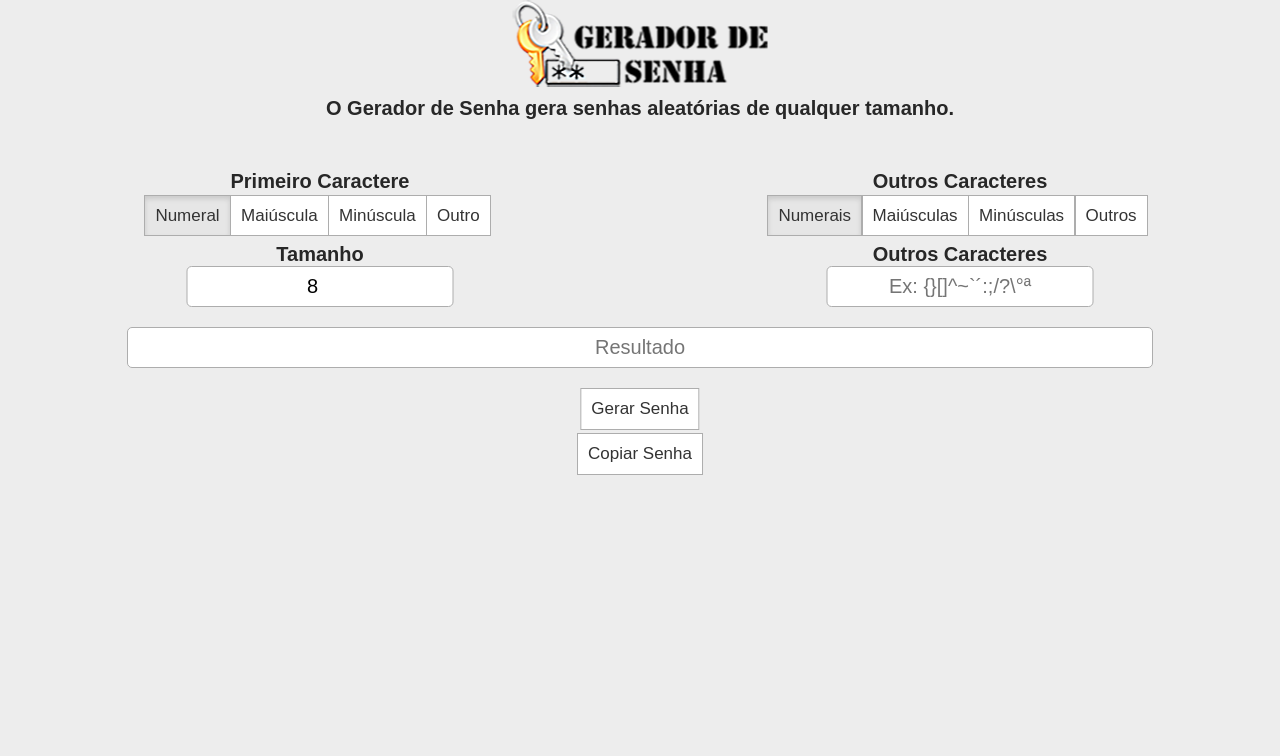
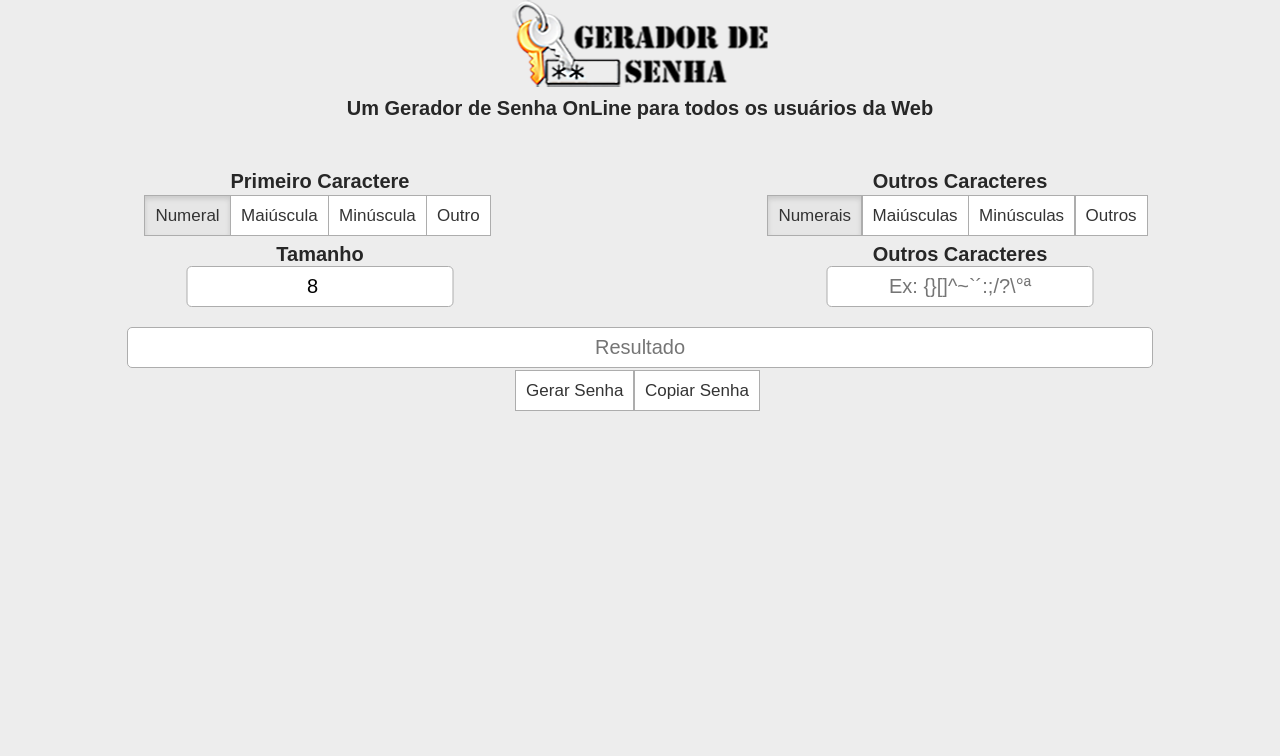
Before and after one commit to lucasgdb/password-generate, a plain HTML site: page index.html in a window 1280 px wide. Shown: the part 44-800 px from the top of the page. Drawn offline with Linux system fonts and the light colour scheme.

Commit message:
fixed somethings

```diff
--- a/index.html
+++ b/index.html
@@ -12,12 +12,12 @@
 
   <body>
     <header>
-      <h1>Gerador de Senhas</h1>
+      <h1>Gerador de Senha</h1>
     </header>
 
     <main>
       <img src="./media/geradordesenha.png" title="Gerador de Senha" />
-      <h1>O Gerador de Senha gera senhas aleatórias de qualquer tamanho.</h1>
+      <h1>Um Gerador de Senha OnLine para todos os usuários da Web</h1>
 
       <section id="firstCaracter">
         <h1>Primeiro Caractere</h1>
@@ -41,7 +41,7 @@
 
       <section>
         <h1>Tamanho</h1>
-        <input id="length" type="number" />
+        <input id="length" type="number" placeholder="8" min="0" />
       </section>
 
       <section>
@@ -49,9 +49,13 @@
         <input id="others" type="text" placeholder="Ex: {}[]^~`´:;/?\°ª" />
       </section>
 
-      <input id="result" type="text" placeholder="Resultado" readonly />
-      <button class="btn" onclick="generate()" title="Gerar Senha">Gerar Senha</button>
-      <button id="copy" class="btn" data-clipboard-text="" title="Copiar senha">Copiar Senha</button>
+      <section>
+        <input id="result" type="text" placeholder="Resultado" readonly />
+        <div class="container">
+          <label onclick="generate()" title="Gerar Senha">Gerar Senha</label>
+          <label id="copy" data-clipboard-text="" title="Copiar senha">Copiar Senha</label>
+        </div>
+      </section>
     </main>
 
     <script async src="./src/scripts.js"></script>
--- a/src/scripts.js
+++ b/src/scripts.js
@@ -54,7 +54,8 @@ function generate() {
       alpha = 'abcdeghijklmnopqrstuvwxyz',
       ALPHA = 'ABCDEFGHIJKLMNOPQRSTUVWXYZ',
       others = '!@#$%&*()_+-=',
-      letters = [];
+      length = size.value === '' ? 8 : size.value;
+    letters = [];
 
     if (firstCaracter[0].className === 'selected')
       password = numbers[parseInt(Math.random() * numbers.length)];
@@ -76,7 +77,7 @@ function generate() {
     if (otherChars.value.replace(/[a-zA-Z0-9!@#$%&*()_+-=]/g, '').length !== 0)
       letters.push(otherChars.value.replace(/[a-zA-Z0-9!@#$%&*()_+-=]/g, ''));
 
-    for (let i = 0; i < (letters.length === 0 ? 0 : size.value - 1); i++) {
+    for (let i = 0; i < (letters.length === 0 ? 0 : length - 1); i++) {
       const randomized = letters[parseInt(Math.random() * letters.length)];
       password += randomized[parseInt(Math.random() * randomized.length)];
     }
--- a/src/styles.css
+++ b/src/styles.css
@@ -50,9 +50,9 @@ main section {
   position: relative
 }
 
-main section:nth-last-of-type(4) { margin-top: 50px }
+main section:nth-last-of-type(5) { margin-top: 50px }
 
-main section label, .btn {
+main section label {
   position: relative;
   background-color: white;
   border: 1px solid #adadad;
@@ -70,6 +70,11 @@ main section label {
   line-height: 45px
 }
 
+main section label:active {
+  background-color: #e6e6e6;
+  box-shadow: inset 0 3px 5px rgba(0,0,0,.125)
+}
+
 .selected {
   background-color: #e6e6e6;
   box-shadow: inset 0 3px 5px rgba(0,0,0,.125)
@@ -84,34 +89,29 @@ main section input, #result {
 
 main input { text-align: center }
 
-main section input, #result, .btn {
+main section input, #result {
   position: relative;
   left: 50%;
   transform: translateX(-50%)
 }
 
-#result { width: 80% }
-#result, .btn:nth-last-of-type(2) { margin-top: 20px }
-.btn { margin-top: 3px }
-.btn {
-  display: block
+#result {
+  width: 80%;
+  display: block;
+  margin-top: 20px
 }
 
 @media (min-width: 768px) {
   main section {
     width: 50%
   }
-  main section:nth-last-of-type(3) { margin-top: 50px }
+  main section:nth-last-of-type(4) { margin-top: 50px }
+  main section:nth-last-of-type(1) { width: 100% }
 }
 
 @media (min-width: 1024px) {
-  main section label:hover, .btn:hover {
+  main section label:hover, main section label:hover {
     background-color: #e6e6e6;
     cursor: pointer
   }
-
-  .btn:active {
-    background-color: #e6e6e6;
-    box-shadow: inset 0 3px 5px rgba(0,0,0,.125);
-  }
 }
```
